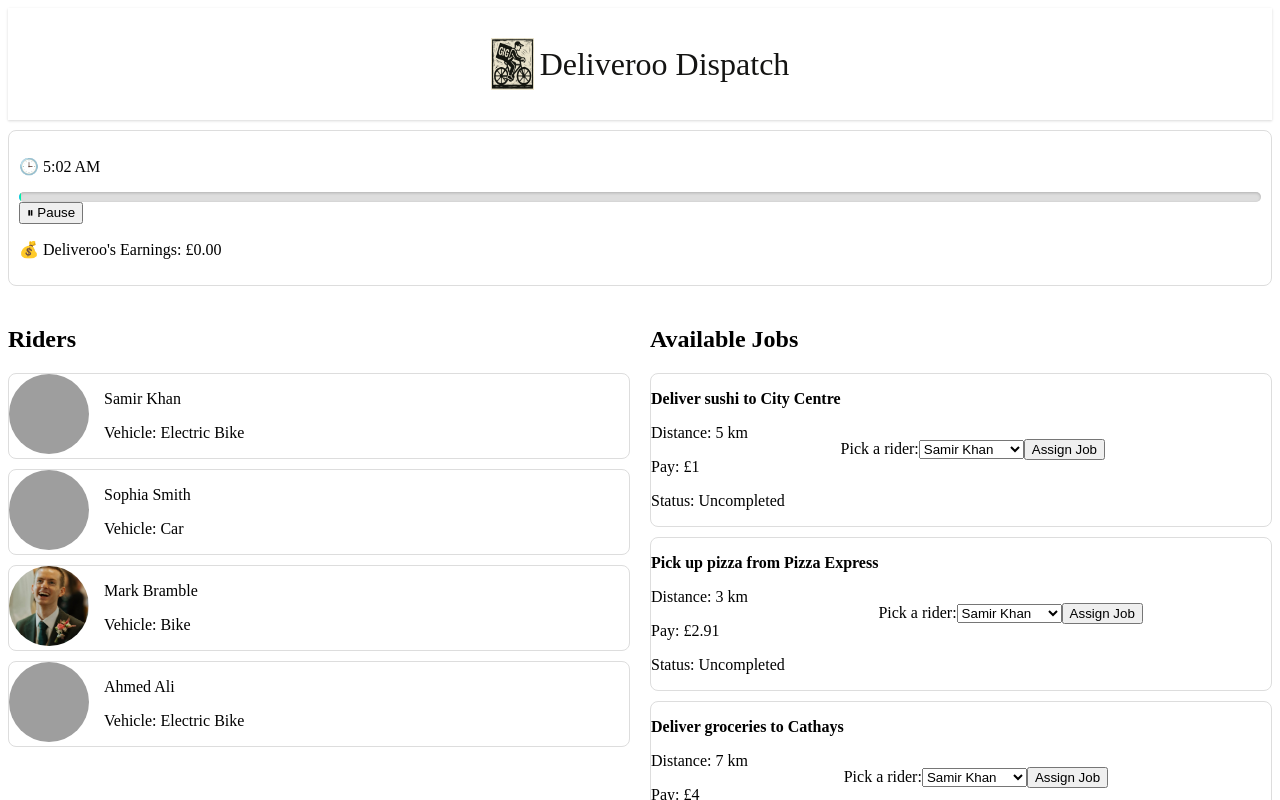
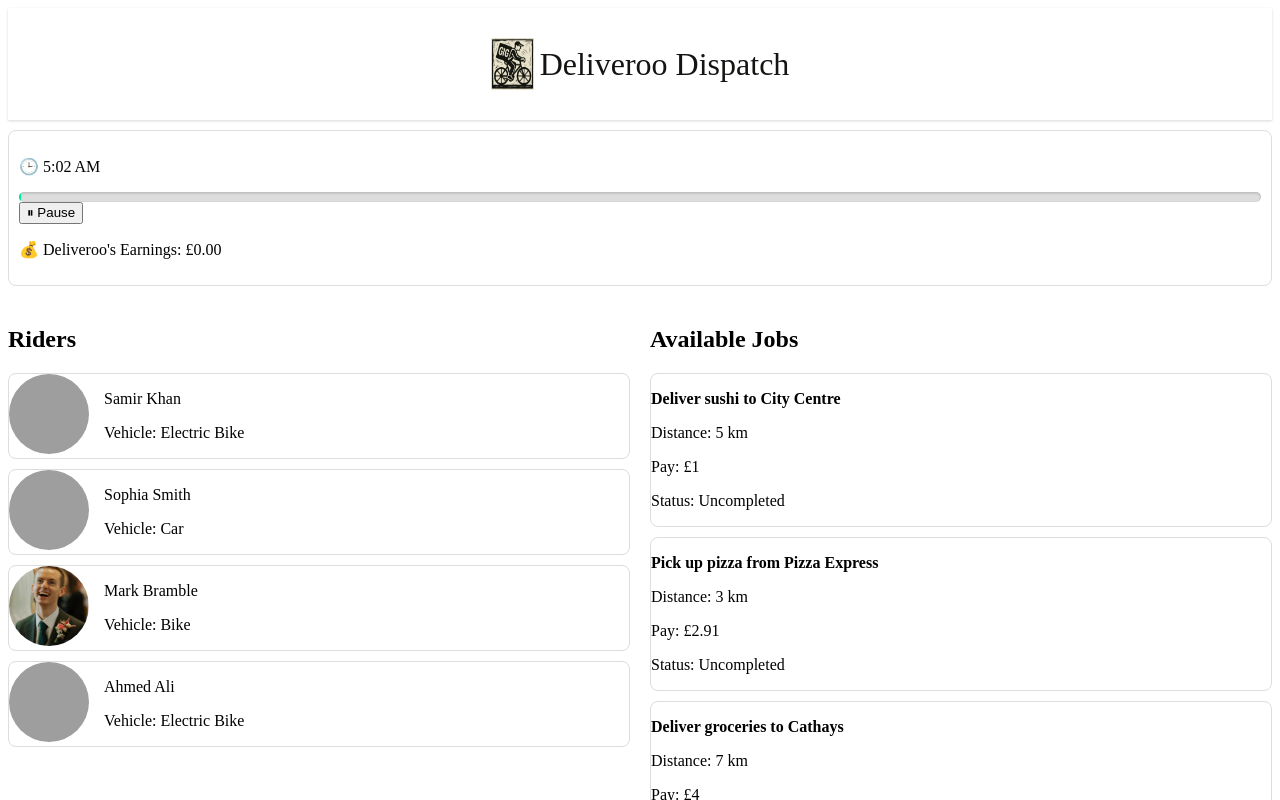
Before and after one commit to heleledd/deliveroo-dispatch, a React (Vite) app: page / in a window 1280 px wide. Both pictures are taken after a click on the button "Start Game". Shown: the top 800 px of the page. Built offline with nearby package versions, Linux system fonts and the light colour scheme; grey boxes are pictures that could not be loaded.

Commit message:
assign jobs to rider using drag and drop instead of a dropdown box

```diff
--- a/package.json
+++ b/package.json
@@ -10,6 +10,7 @@
     "preview": "vite preview"
   },
   "dependencies": {
+    "@dnd-kit/core": "^6.3.1",
     "react": "^19.2.0",
     "react-dom": "^19.2.0"
   },
--- a/src/components/game/Jobs/JobCard.jsx
+++ b/src/components/game/Jobs/JobCard.jsx
@@ -1,15 +1,28 @@
-import RiderPicker from '../riders/RiderPicker.jsx';
+import { useDraggable } from "@dnd-kit/core";
 
 export default function JobCard(props) {
+    const { attributes, listeners, setNodeRef, transform } = useDraggable({
+        id: `job-${props.id}`
+    });
+
+    const style = transform ? {
+        transform: `translate3d(${transform.x}px, ${transform.y}px, 0)`,
+    } : undefined;
+
 
     function handleSubmit(event) {
-        event.preventDefault();
-        const selectedRiderId = event.target.selectedRider.value;
-        props.onSelectRider(selectedRiderId, props.id);
+        console.log("Submitted")
+        // event.preventDefault();
+        // const selectedRiderId = event.target.selectedRider.value;
+        // props.onSelectRider(selectedRiderId, props.id);
     }
 
     return (
-        <div className={`job-card ${props.justCompleted ? 'flash-green' : ''}`}>
+        <div
+            ref={setNodeRef} {...listeners} {...attributes}
+            style={style}
+            className={`job-card ${props.justCompleted ? 'flash-green' : ''}`}
+        >
             {/* <div className="job-image-container">
                 <img className='job-image' src={props.img.src} alt={props.img.alt} />
             </div> */}
@@ -19,14 +32,6 @@
                 <p className='job-pay'>Pay: £{props.pay}</p>
                 <p className='job-status'>Status: {props.status}</p>
             </div>
-            {props.status == 'Uncompleted' &&
-            <div className="job-actions">
-                <form method="post" onSubmit={handleSubmit}>
-                    <RiderPicker riders={props.riders} />
-                    <button className='assign-job-button' type="submit">Assign Job</button>
-                </form>
-            </div>
-            }
 
         </div>
     )
--- a/src/components/game/Jobs/JobsList.jsx
+++ b/src/components/game/Jobs/JobsList.jsx
@@ -3,46 +3,13 @@
 
 export default function JobsList({riders, jobs, setJobs, setRiders, clock}) {
 
-    function handleSelectRider(riderId, jobId) {
-        const theRiderId = parseInt(riderId)
-
-        // retrieve job and rider
-        const job = jobs.find(j => j.id === jobId);
-        const rider = riders.find(r => r.id === theRiderId)
-
-        // get job duration and the rider's speed
-        const distance = job.distance;
-        const speed = rider.speed;
-        const duration = distance * speed;
-        const startTime = clock;
-        const finishTime = clock + duration;
-
-        // Update the selected rider's availability to false and assign them the job ID
-        setRiders(prev =>
-            prev.map(r =>
-                r.id === parseInt(riderId)
-                ? { ...r, isAvailable: false, jobAssigned: jobId, jobStartsAt: startTime, availableAt: finishTime }
-                : r
-            )
-        );
-
-        setJobs(prev =>
-            prev.map(j =>
-                j.id === jobId
-                ? { ...j, assignedTo: theRiderId, status: 'In Progress' }
-                : j
-            )
-        );
-    }
-
     const jobEntries = jobs
-        .filter(job => job.status !== 'Completed' || job.justCompleted)
+        .filter(job => job.status == 'Uncompleted' )
         .map(job => (
             <JobCard
             key={job.id}
             {...job}
             riders={riders}
-            onSelectRider={handleSelectRider}
             />
         ));
 
--- a/src/components/game/Riders/RiderCard.jsx
+++ b/src/components/game/Riders/RiderCard.jsx
@@ -1,4 +1,11 @@
+import {useDroppable} from '@dnd-kit/core';
+
 export default function RiderCard(props) {
+    const { setNodeRef, isOver } = useDroppable({
+        id: `rider-${props.id}`,
+        disabled: !props.isAvailable
+    });
+
     function findRiderProgress(startTime, finishTime, clock) {
         const jobLength = finishTime - startTime;
         const jobProgress = ((clock - startTime) / jobLength) * 100;
@@ -20,7 +27,13 @@
     }
 
     return (
-        <div className={`rider-card ${!props.isAvailable ? 'unavailable' : ''}`}>
+        <div
+            ref={setNodeRef}
+            style={{
+                background: isOver ? "violet" : "white"
+            }}
+            className={`rider-card ${!props.isAvailable ? 'unavailable' : ''}`}
+        >
             <div className="rider-image-container">
                 <img className='rider-image' src={props.profileImg.src} alt={props.profileImg.alt} />
             </div>
--- a/src/components/game/Riders/RiderPicker.jsx
+++ /dev/null
@@ -1,17 +0,0 @@
-export default function RiderPicker(props) {
-    const availableRiders = props.riders.filter(rider => rider.isAvailable);
-    const riderOptions = availableRiders.map(rider => (
-        <option key={rider.id} value={rider.id}>
-            {rider.name}
-        </option>
-    ));
-
-    return (
-    <label>
-      Pick a rider:
-      <select name="selectedRider">
-        {riderOptions}
-      </select>
-    </label>
-  );
-}
--- a/src/components/game/Stages/GameRunning.jsx
+++ b/src/components/game/Stages/GameRunning.jsx
@@ -1,23 +1,26 @@
 import { useState, useEffect } from 'react'
 import RidersList from '../riders/RidersList.jsx'
 import JobsList from '../jobs/JobsList.jsx'
+import initialJobs from '../../../data/jobs.js';
+import initialRiders from '../../../data/riders.js';
 
 import useGameClock from "../hooks/useGameClock";
-import useJobCompletedFlash from '../hooks/useJobCompletedFlash.js';
 import useUpdateRidersJobs from '../hooks/useUpdateRidersJobs.js';
 import formatGameTime from '../helpers/formatGameTime.js';
 
+import {DndContext} from '@dnd-kit/core';
 import '../../../styles/GameRunning.css'
 
 function GameRunning(props) {
+	const [riders, setRiders] = useState(initialRiders);
+    const [jobs, setJobs] = useState(initialJobs);
 	const [isPaused, setIsPaused] = useState(false);
 
 
     const clock = useGameClock(isPaused)
 
-	const { riders, setRiders, jobs, setJobs } = useUpdateRidersJobs(clock);
+	useUpdateRidersJobs(clock, riders, setRiders, jobs, setJobs);
 
-	useJobCompletedFlash(jobs, setJobs)
 
 	// End game after 19 in-game hours (1140 ticks)
 	useEffect(() => {
@@ -32,7 +35,52 @@
 	// for progress bar
 	const progress = Math.min((clock / 1140) * 100, 100);
 
+	function assignJobToRider(riderId, jobId) {
+        const theRiderId = parseInt(riderId)
+
+        // retrieve job and rider
+        const job = jobs.find(j => j.id === jobId);
+        const rider = riders.find(r => r.id === theRiderId)
+
+        // get job duration and the rider's speed
+        const distance = job.distance;
+        const speed = rider.speed;
+        const duration = distance * speed;
+        const startTime = clock;
+        const finishTime = clock + duration;
+
+        // Update the selected rider's availability to false and assign them the job ID
+        setRiders(prev =>
+            prev.map(r =>
+                r.id === parseInt(riderId)
+                ? { ...r, isAvailable: false, jobAssigned: jobId, jobStartsAt: startTime, availableAt: finishTime }
+                : r
+            )
+        );
+
+        setJobs(prev =>
+            prev.map(j =>
+                j.id === jobId
+                ? { ...j, assignedTo: theRiderId, status: 'In Progress' }
+                : j
+            )
+        );
+    }
+
+
+	function handleDragEnd(event) {
+		const { active, over } = event;
+		if (!over) return;
+
+		const jobId = parseInt(active.id.replace("job-", ""));
+		const riderId = parseInt(over.id.replace("rider-", ""));
+
+		assignJobToRider(riderId, jobId);
+	}
+
     return (
+		<>
+			<DndContext onDragEnd={handleDragEnd}>
 				<div className="game-container">
 					<div className="game-stats-container">
 						<p className="game-time">🕒 {formatGameTime(clock)}</p>
@@ -63,6 +111,8 @@
 					/>
 					</div>
 				</div>
+			</DndContext>
+		</>
     );
 }
 
--- a/src/components/game/hooks/useJobCompletedFlash.js
+++ /dev/null
@@ -1,16 +0,0 @@
-import { useEffect } from "react";
-
-export default function useJobCompletedFlash(jobs, setJobs) {
-    // make the job card flash green when a job is completed
-	useEffect(() => {
-		const t = setTimeout(() => {
-			setJobs(prev =>
-				prev.map(j =>
-					j.justCompleted ? { ...j, justCompleted: false } : j
-				)
-			);
-		}, 1000);
-
-		return () => clearTimeout(t);
-	}, [jobs]);
-}
--- a/src/components/game/hooks/useUpdateRidersJobs.js
+++ b/src/components/game/hooks/useUpdateRidersJobs.js
@@ -1,24 +1,16 @@
 import { useState, useEffect } from 'react'
-import initialJobs from '../../../data/jobs.js';
-import initialRiders from '../../../data/riders.js';
 
-export default function useUpdateRidersJobs(clock) {
-    const [riders, setRiders] = useState(initialRiders);
-    const [jobs, setJobs] = useState(initialJobs);
+export default function useUpdateRidersJobs(clock, riders, setRiders, jobs, setJobs) {
 
     useEffect(() => {
+
+        // 1. compute completed jobs AND new riders
         const completedJobs = [];
-
-        setRiders(prevRiders =>
-            prevRiders.map(r => {
+        const newRiders = riders.map(r => {
             if (!r.isAvailable && clock >= r.availableAt) {
                 if (r.jobAssigned) {
-                        completedJobs.push({
-                            jobId: r.jobAssigned,
-                            riderId: r.id
-                        });
+                    completedJobs.push({ jobId: r.jobAssigned, riderId: r.id })
                 }
-
                 return {
                     ...r,
                     isAvailable: true,
@@ -28,36 +20,39 @@
                 };
             }
             return r;
-            })
-        );
+        });
 
-        // Update jobs in a *separate* state update
-        if (completedJobs.length > 0) {
-            setJobs(prevJobs =>
-                prevJobs.map(j => {
-                    const match = completedJobs.find(c => c.jobId === j.id);
-                    if (match) {
-                        // Update rider earnings *in a separate safe update*
-                        setRiders(prevR =>
-                            prevR.map(r =>
-                                r.id === match.riderId
-                                    ? { ...r, earningsToday: (r.earningsToday || 0) + (j.pay || 0) }
-                                    : r
-                            )
-                        );
+        // 2. If no jobs completed, just update riders
+        if (completedJobs.length === 0) {
+            setRiders(newRiders);
+            return;
+        }
+
+        // 3. Update jobs
+        const newJobs = jobs.map(j => {
+            const c = completedJobs.find(x => x.jobId === j.id);
+            return c
+                ? { ...j, status: "Completed", justCompleted: true }
+                : j;
+        });
+
+        // 4. Add earnings
+        const finalRiders = newRiders.map(r => {
+            const c = completedJobs.find(x => x.riderId === r.id);
+            if (!c) return r;
+
+            const job = jobs.find(j => j.id === c.jobId);
 
             return {
-                            ...j,
-                            status: 'Completed',
-                            justCompleted: true
+                ...r,
+                earningsToday: (r.earningsToday || 0) + (job?.pay || 0)
             };
-                    }
-                    return j;
-                })
-            );
-        }
+        });
+
+        // 5. Apply updates ONCE
+        setRiders(finalRiders);
+        setJobs(newJobs);
 
     }, [clock]);
 
-    return { riders, setRiders, jobs, setJobs };
 }
```
Also changed, not shown: src/components/game/helpers/getSpawnChance.js (added, +17 -0 lines), src/components/game/hooks/useJobSpawner.js (added, +23 -0 lines), 1 other file (tests, documents, lock files or other folders). Lines whose indentation alone changed are shown as unchanged.
